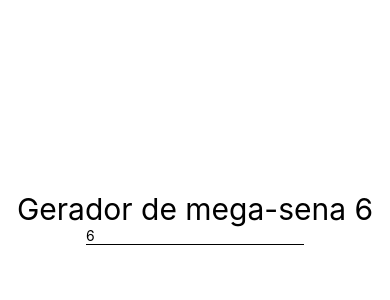
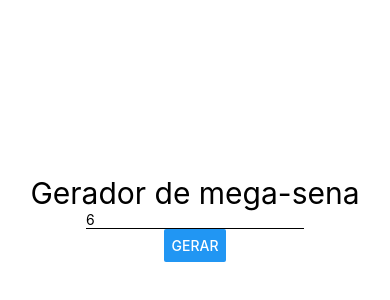
Before and after one commit to hericklima22/gerador-mega-sena, a React Native app: screen / in a window 390 px wide. Shown: the part 204-504 px from the top of the page. Built offline with nearby package versions, Linux system fonts and the light colour scheme.

Commit message:
gerando numeros aleatorios e ordenando

```diff
--- a/src/components/mega/Mega.jsx
+++ b/src/components/mega/Mega.jsx
@@ -1,29 +1,43 @@
 import React, { Component } from "react";
-import { Text, TextInput } from "react-native";
+import { Button, Text, TextInput } from "react-native";
 import styles from "./styles";
 
 export class Mega extends React.Component {
   state = {
     qtdDeNumeros: this.props.qtdDeNumeros,
+    numeros: [],
   };
 
-  alterarQtdNumero(qtd) {
-    this.setState({ qtdDeNumeros: qtd });
-  }
+  alterarQtdNumero = (qtd) => {
+    this.setState({ qtdDeNumeros: +qtd });
+  };
+
+  gerarNumeroNaoContido = (nums) => {
+    const novo = parseInt(Math.random() * 60) + 1;
+    return nums.includes(novo) ? this.gerarNumeroNaoContido(nums) : novo;
+  };
+
+  gerarNumeros = () => {
+    const numeros = Array(this.state.qtdDeNumeros)
+      .fill()
+      .reduce((nums) => [...nums, this.gerarNumeroNaoContido(nums)], [])
+      .sort((a, b) => a - b);
+    this.setState({ numeros });
+  };
 
   render() {
     return (
       <>
-        <Text style={styles.fonteGrande}>
-          Gerador de mega-sena {this.state.qtdDeNumeros}
-        </Text>
+        <Text style={styles.fonteGrande}>Gerador de mega-sena</Text>
         <TextInput
           keyboardType={"numeric"}
           style={{ borderBottomWidth: 1 }}
           placeholder="Qtd de Números"
-          value={this.state.qtdDeNumeros}
-          onChangeText={(qtd) => this.alterarQtdNumero(qtd)}
+          value={`${this.state.qtdDeNumeros}`}
+          onChangeText={this.alterarQtdNumero}
         />
+        <Button title="gerar" onPress={this.gerarNumeros} />
+        <Text>{this.state.numeros.join(",")}</Text>
       </>
     );
   }
```
